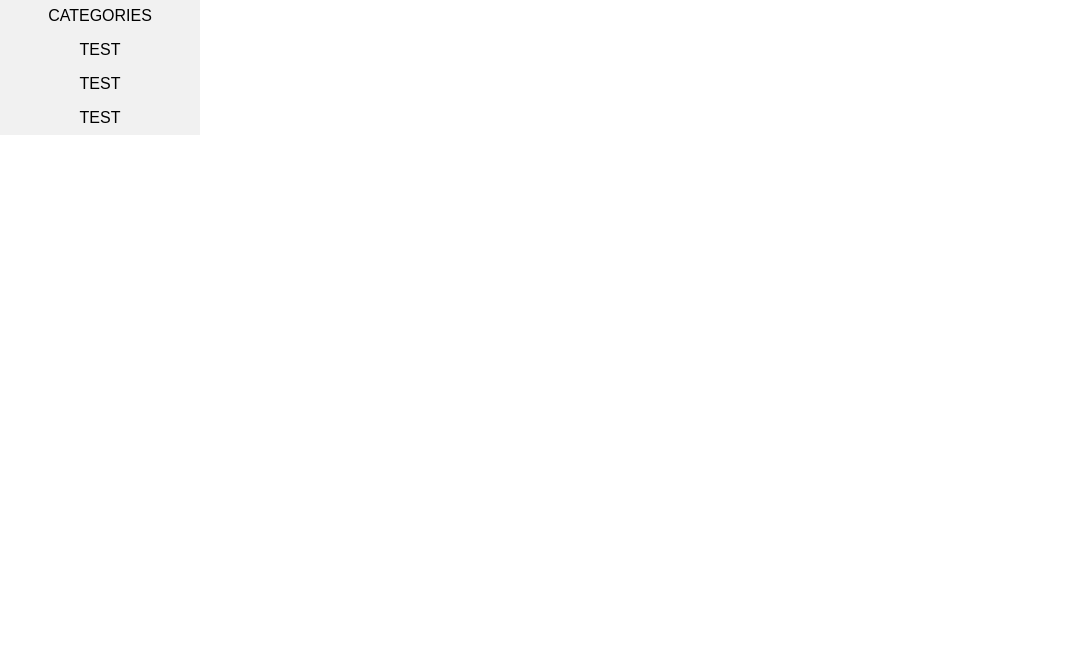
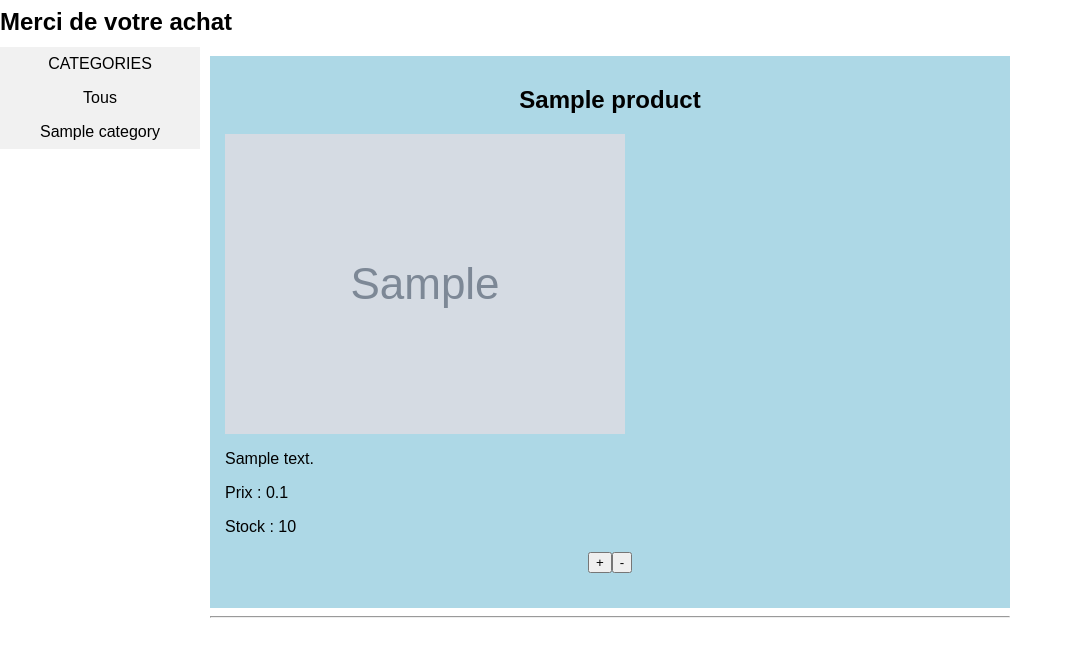
Before and after one commit to hdelaby/rush00_php, a PHP site: page /?buy=1 in a window 1280 px wide. Shown: the part 68-725 px from the top of the page, without its empty margins (0-1073 px from the left). Run offline with PHP 8.4, Linux system fonts and the light colour scheme; tables that the repository leaves empty hold one stand-in row (values such as "Sample post"); grey boxes marked "Sample" are stand-in pictures; data that the repository does not hold is empty.

Commit message:
front miss basket

```diff
--- a/basket.php
+++ b/basket.php
@@ -27,5 +27,8 @@ foreach($products as $value)
 	echo ("<p>".$value['description']."</p>");
 }
 ?>
+<form action='valid_basket.php'>
+	<button name="submit" value="ok">Valider le panier</button>
+</form>
 </body>
 </html>
--- a/display_product.php
+++ b/display_product.php
@@ -1,18 +1,19 @@
 <?php
   include('request/product.php');
+  if (!function_exists('create_category'))
+    include('request/category.php');
 
   $link = mysqli_connect('localhost', 'root', 'root', 'RUSH');
-  $products = get_all_product($link);
-  print_r($product);
-?>
-  <link rel="stylesheet" type="text/css" href="theme.css">
-    <?php
+  if ($_GET['category'] != '')
+    $products = get_product_from_category($link, get_id_category($link, $_GET['category']));
+  else
+    $products = get_all_product($link);
       foreach($products as $product)
       {
         echo ("<div class='product'><h2>".$product['label']."</h2>");
         if ($product['img'] != '')
           echo ("<img src='".$product['img']."'>");
         echo ("<p>".$product['description']."</p><p>Prix : ".($product['price'] / 100)."</p><p>Stock : ".$product['stock']."</p>");
-        echo ("<form action='upd_basket.php' methode='get'><button name='add' value='".$product['id_product']."'>+</button><button name='less' value='".$product['id_product']."'>-</button></form></div><hr \>");
+        echo ("<form action='upd_basket.php' metho='POST'><button name='add' value='".$product['id_product']."'>+</button><button name='less' value='".$product['id_product']."'>-</button></form></div><hr \>");
       }
     ?>
--- a/index.php
+++ b/index.php
@@ -1,5 +1,7 @@
 <?PHP
 session_start();
+$link = mysqli_connect('localhost', 'root', 'root', 'RUSH');
+include('request/category.php');
 ?>
 <html>
 	<head>
@@ -8,12 +10,22 @@ session_start();
 	</head>
 
 	<body>
-		<?PHP include("navbar.php"); ?>
+		<?PHP include("navbar.php");
+		if ($_GET['buy'] == 1)
+			echo ('<h2>Merci de votre achat</h2>');
+		?>
 	<ul class="category">
 		<li>CATEGORIES</li>
-		<li><a href="#">TEST</a></li>
-		<li><a href="#">TEST</a></li>
-		<li><a href="#">TEST</a></li>
-	<ul>
+		<li><a href="index.php">Tous</a></li>
+		<?php
+		$category = get_all_category($link);
+		foreach ($category as $cat) {
+			echo('<li><a href="index.php?category='.$cat['label'].'">'.$cat['label'].'</a></li>');
+		}
+		?>
+	</ul>
+	<div class="float">
+		<?PHP include("display_product.php"); ?>
+	</div>
 	</body>
 </html>
--- a/theme.css
+++ b/theme.css
@@ -25,6 +25,7 @@ body {
 }
 
 .category {
+	float: left;
 	list-style-type: none;
 	margin: 0;
 	margin-top: -9px;
@@ -68,6 +69,12 @@ input[type=submit] {
 	width: 50%;
 }
 
+.float {
+	float:left;
+	margin-left: 10px;
+	width: 800px;;
+}
+
 .product  {
 	background-color: lightblue;
 	padding-top: 10px;
--- a/upd_basket.php
+++ b/upd_basket.php
@@ -19,5 +19,7 @@
   if ($_GET['less'] != '')
   {
     $product = get_product($link, $_GET['less']);
+    set_stock($link, $_GET['less'], ($product['stock'] + 1));
+    header("Location: basket.php");
   }
 ?>
```
Also changed, not shown: buy.php (added, +8 -0 lines), valid_basket.php (added, +23 -0 lines).
